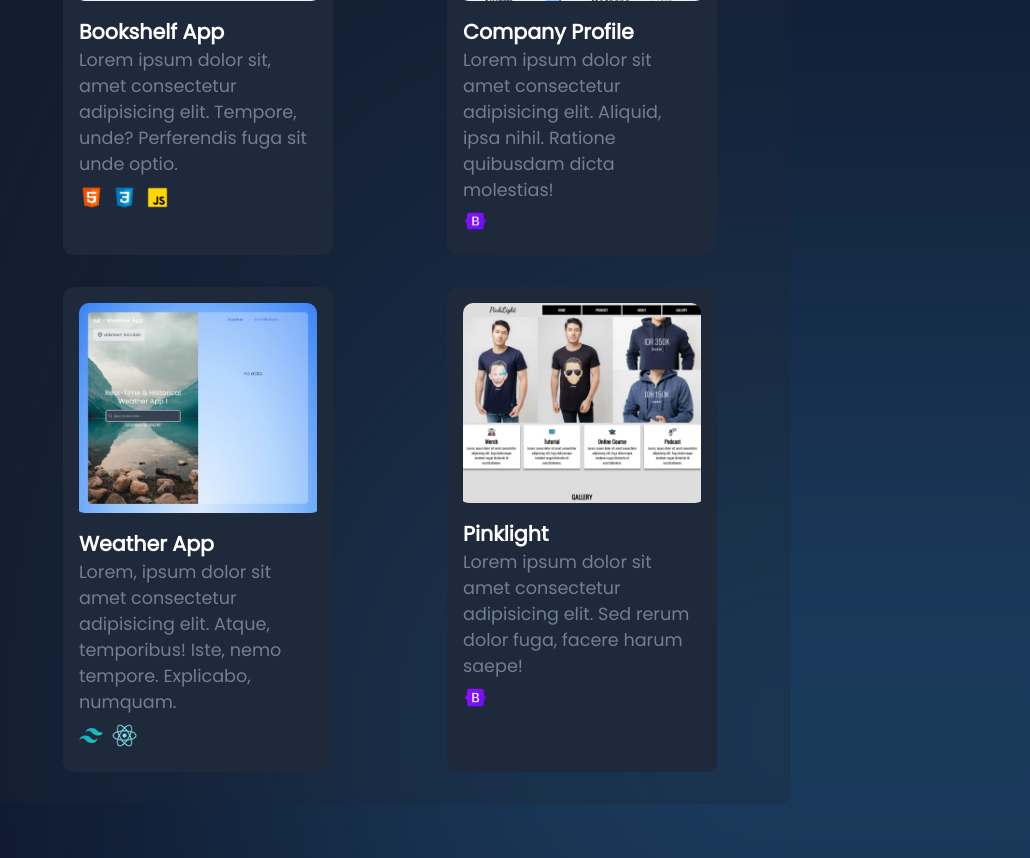
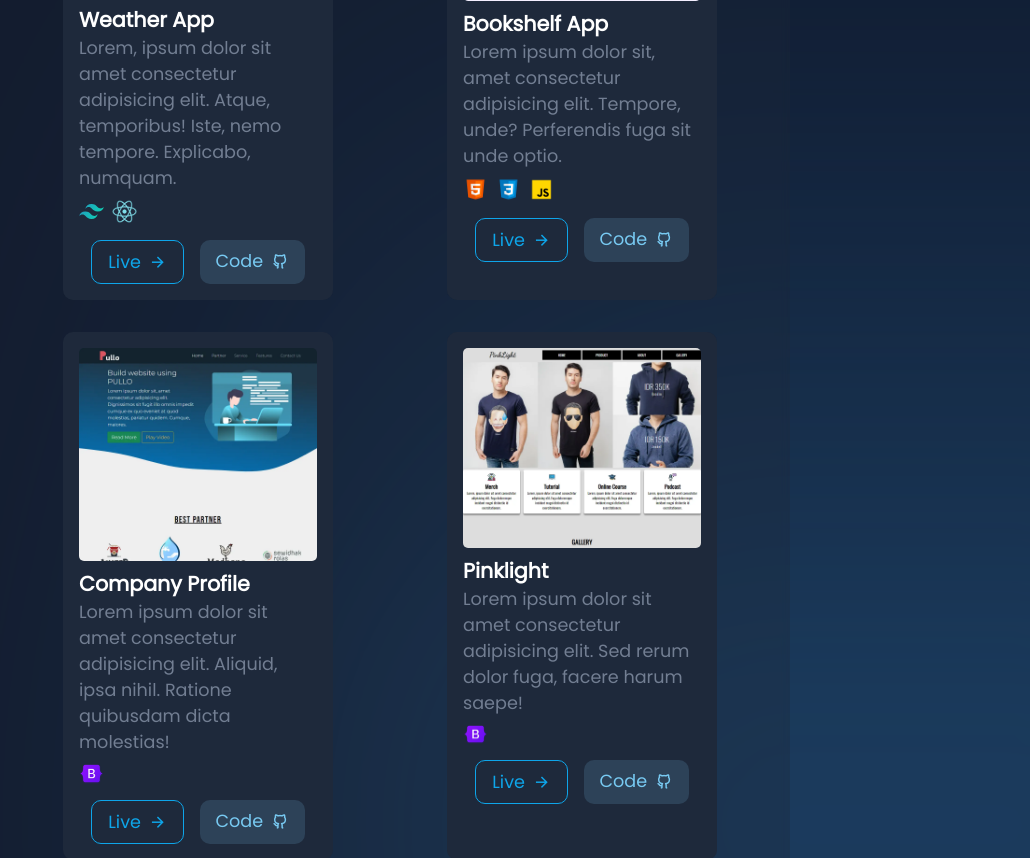
Before and after one commit to cuingskot76/portfolio-v4, a plain HTML site: page pages/gallery/gallery.html in a window 1280 px wide. Shown: the part 462-1320 px from the top of the page, without its empty margins (250-1280 px from the left). Drawn offline with nearby package versions, Linux system fonts and the light colour scheme.

Commit message:
fix some issue

```diff
--- a/pages/gallery/gallery.html
+++ b/pages/gallery/gallery.html
@@ -5,7 +5,7 @@
     <meta http-equiv="X-UA-Compatible" content="IE=edge" />
     <meta name="viewport" content="width=device-width, initial-scale=1.0" />
     <link rel="stylesheet" href="../../style.css" />
-    <title>Document</title>
+    <title>portfolio | Afrizal</title>
   </head>
   <body class="dark">
     <!-- navbar -->
@@ -51,6 +51,41 @@
           <div class="gallery__content-card">
             <div class="gallery__content-card-img">
               <img
+                src="../../img/gallery-img/Weather-App.webp"
+                alt="weater-app-img"
+              />
+            </div>
+            <div class="gallery__content-card-desc">
+              <h3>Weather App</h3>
+              <span class="second__color"
+                >Lorem, ipsum dolor sit amet consectetur adipisicing elit.
+                Atque, temporibus! Iste, nemo tempore. Explicabo, numquam.</span
+              >
+            </div>
+            <div class="gallery__content-card-tech">
+              <div class="card-tech__body">
+                <img src="../../img/skills-img/tailwind.svg" alt="tailwind" />
+                <img src="../../img/skills-img/react.png" alt="react" />
+              </div>
+            </div>
+            <div class="cta">
+              <div class="live-site">
+                <a href="https://simple-weather-forecast-app.vercel.app/"
+                  >Live
+                  <i class="ri-arrow-right-line arrow-live"></i>
+                </a>
+              </div>
+              <div class="source-code">
+                <a href="https://github.com/cuingskot76/weather-forecast-app"
+                  >Code
+                  <i class="ri-github-line github-live"></i>
+                </a>
+              </div>
+            </div>
+          </div>
+          <div class="gallery__content-card">
+            <div class="gallery__content-card-img">
+              <img
                 src="../../img/gallery-img/Bookshelf-Apps.webp"
                 alt="Bookshelf-App-img"
               />
@@ -70,6 +105,20 @@
                   src="../../img/skills-img/javascript.png"
                   alt="javascript"
                 />
+              </div>
+            </div>
+            <div class="cta">
+              <div class="live-site">
+                <a href="https://cuingskot76.github.io/bookShelfApps.github.io/"
+                  >Live
+                  <i class="ri-arrow-right-line arrow-live"></i>
+                </a>
+              </div>
+              <div class="source-code">
+                <a href="https://github.com/cuingskot76/bookShelfApps.github.io"
+                  >Code
+                  <i class="ri-github-line github-live"></i>
+                </a>
               </div>
             </div>
           </div>
@@ -92,28 +141,22 @@
                 <img src="../../img/skills-img/bootstrap.png" alt="bootstrap" />
               </div>
             </div>
-          </div>
-          <div class="gallery__content-card">
-            <div class="gallery__content-card-img">
-              <img
-                src="../../img/gallery-img/Weather-App.webp"
-                alt="weater-app-img"
-              />
-            </div>
-            <div class="gallery__content-card-desc">
-              <h3>Weather App</h3>
-              <span class="second__color"
-                >Lorem, ipsum dolor sit amet consectetur adipisicing elit.
-                Atque, temporibus! Iste, nemo tempore. Explicabo, numquam.</span
-              >
-            </div>
-            <div class="gallery__content-card-tech">
-              <div class="card-tech__body">
-                <img src="../../img/skills-img/tailwind.svg" alt="tailwind" />
-                <img src="../../img/skills-img/react.png" alt="react" />
+            <div class="cta">
+              <div class="live-site">
+                <a href="https://cuingskot76.github.io/company.github.io/"
+                  >Live
+                  <i class="ri-arrow-right-line arrow-live"></i>
+                </a>
+              </div>
+              <div class="source-code">
+                <a href="https://github.com/cuingskot76/company.github.io"
+                  >Code
+                  <i class="ri-github-line github-live"></i>
+                </a>
               </div>
             </div>
           </div>
+
           <div class="gallery__content-card">
             <div class="gallery__content-card-img">
               <img
@@ -133,6 +176,20 @@
                 <img src="../../img/skills-img/bootstrap.png" alt="bootstrap" />
               </div>
             </div>
+            <div class="cta">
+              <div class="live-site">
+                <a href="https://cuingskot76.github.io/merch.github.io/"
+                  >Live
+                  <i class="ri-arrow-right-line arrow-live"></i>
+                </a>
+              </div>
+              <div class="source-code">
+                <a href="https://github.com/cuingskot76/merch.github.io"
+                  >Code
+                  <i class="ri-github-line github-live"></i>
+                </a>
+              </div>
+            </div>
           </div>
         </div>
         <div class="blue__gradient-2"></div>
--- a/style.css
+++ b/style.css
@@ -181,10 +181,12 @@ body {
   /* font-size: var(--font-size__1); */
   /* overflow-x: hidden; */
 }
-.hero {
+/* .hero,
+#about,
+#skills {
   min-height: 100vh;
-  /* background-color: lightblue; */
-}
+} */
+
 html {
   scroll-behavior: smooth;
   overflow-x: hidden;
@@ -836,7 +838,8 @@ nav ul li a.active {
 
 /* * Skills */
 .skills {
-  position: relative;
+  /* position: relative; */
+  overflow-x: hidden;
 }
 .skills__intro,
 .service__intro,
@@ -882,7 +885,8 @@ nav ul li a.active {
 
 /* * service */
 .service {
-  position: relative;
+  /* position: relative; */
+  overflow-x: hidden;
 }
 .service__content {
   display: flex;
@@ -918,7 +922,8 @@ nav ul li a.active {
 
 /* * Gallery */
 .gallery {
-  position: relative;
+  /* position: relative; */
+  overflow-x: hidden;
 }
 .gallery__content {
   background: var(--background__card-container);
@@ -943,8 +948,7 @@ nav ul li a.active {
   width: 100%;
   height: 100%;
   object-fit: cover;
-  border-radius: 10px;
-  padding-bottom: 0.5rem;
+  border-radius: 5px;
 }
 .card-tech__body {
   display: flex;
@@ -958,7 +962,49 @@ nav ul li a.active {
   height: 100%;
   object-fit: cover;
 }
-
+.cta {
+  display: flex;
+  justify-content: center;
+  margin-top: 1rem;
+  flex-wrap: wrap;
+  gap: 1rem;
+}
+.live-site {
+  border: 1px solid var(--font-color__running-text);
+  border-radius: 10px;
+}
+.live-site:hover {
+  background-color: #38bdf8;
+}
+.live-site:hover a {
+  color: whitesmoke;
+}
+.live-site a {
+  display: flex;
+  text-align: center;
+  align-items: center;
+  color: var(--font-color__running-text);
+  gap: 0.5rem;
+  padding: 0.5rem 1rem;
+}
+.source-code {
+  background-color: #2d4258;
+  border-radius: 10px;
+}
+.source-code:hover {
+  background-color: #21434e;
+}
+.source-code:hover a {
+  color: whitesmoke;
+}
+.source-code a {
+  display: flex;
+  text-align: center;
+  align-items: center;
+  color: #78caf2;
+  gap: 0.5rem;
+  padding: 0.5rem 1rem;
+}
 /* * end__Gallery */
 
 /* * Testimonials */
@@ -1029,6 +1075,8 @@ nav ul li a.active {
   bottom: -5rem;
   left: 50%;
   transform: translateX(-50%);
+  padding-bottom: 5rem;
+  margin-bottom: -5rem;
 }
 
 .indicators button {
```
Also changed, not shown: index.html (+1 -1 lines), pages/about/about.html (+1 -1 lines), pages/contact/contact.html (+1 -1 lines), pages/services/services.html (+1 -1 lines), pages/skills/skills.html (+1 -1 lines), pages/testimonials/testimonials.html (+74 -3 lines).
